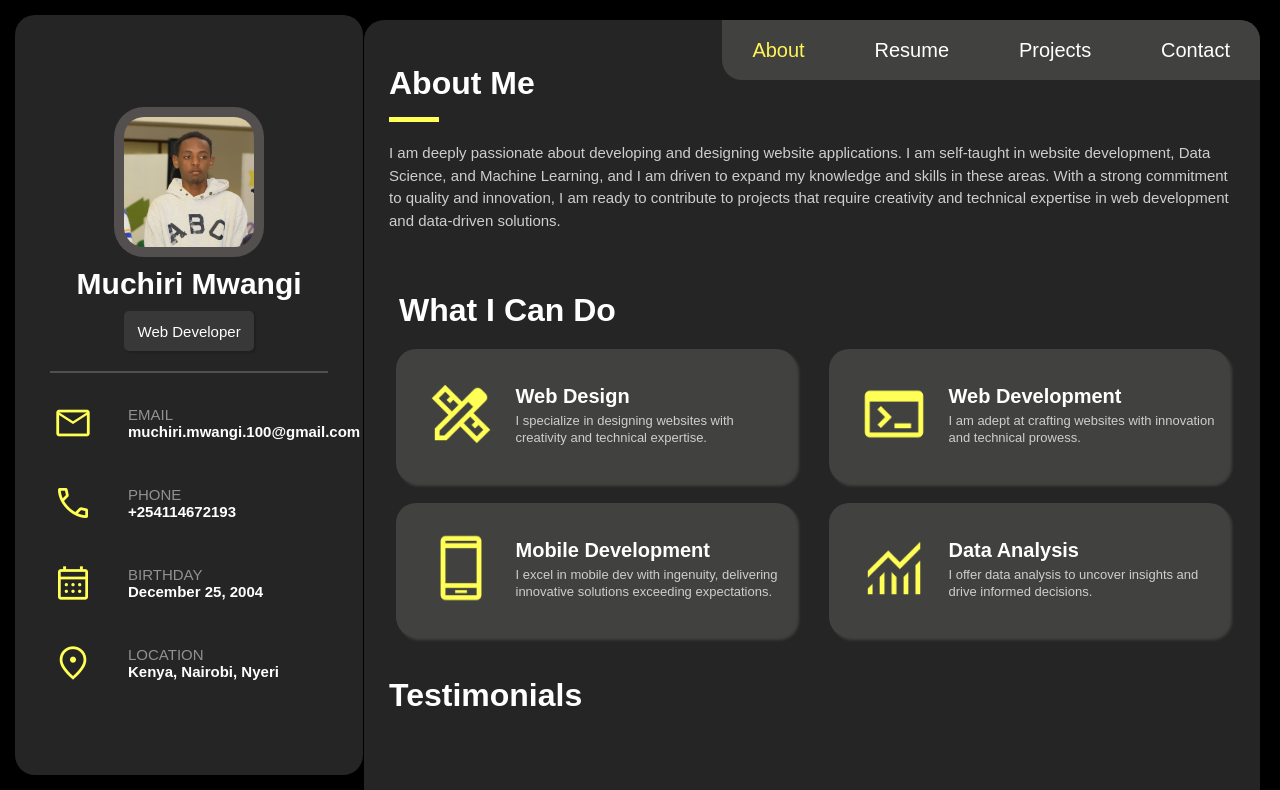
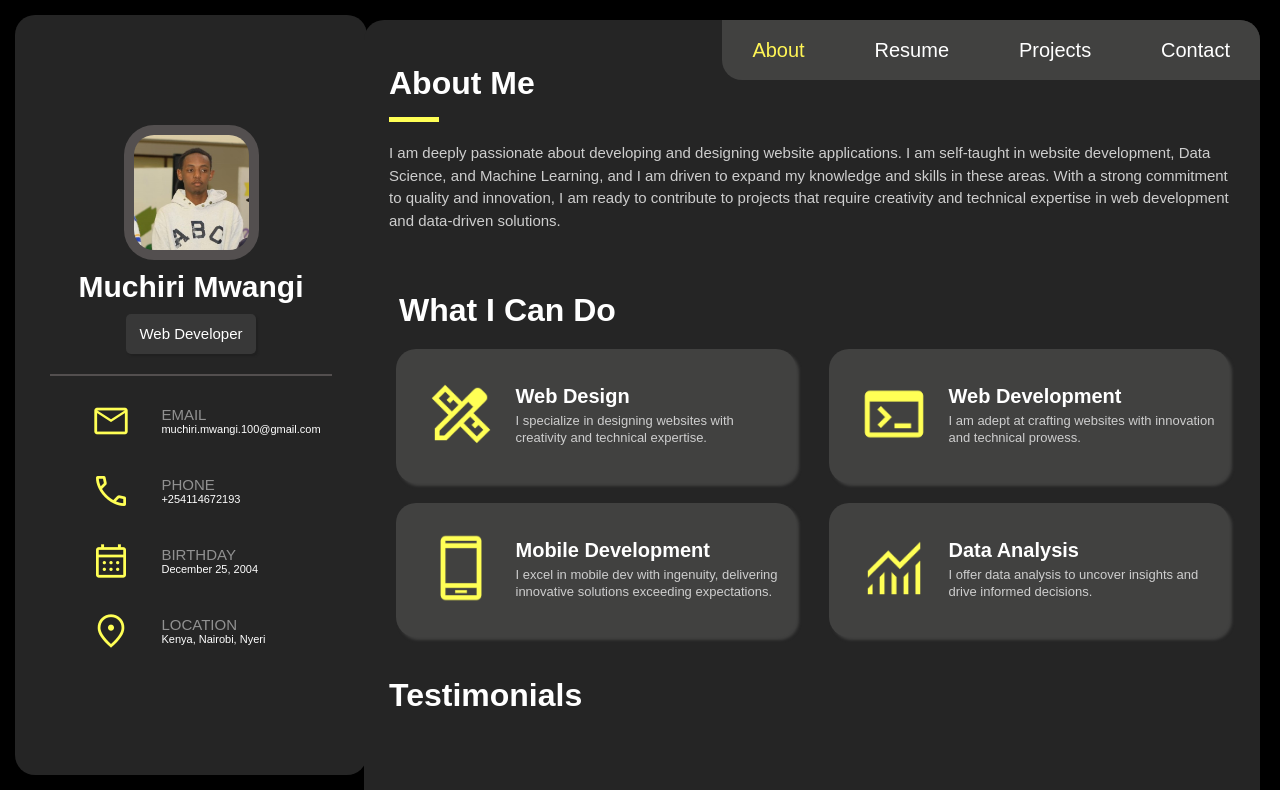
Before and after one commit to Eddy-Web93/my-portfolio-website, a React (Vite) app: page / in a window 1280 px wide. Shown: the top 790 px of the page. Built offline with nearby package versions, Linux system fonts and the light colour scheme; a web font is replaced by a local one.

Commit message:
first commit

```diff
--- a/src/Components/Card/Card.css
+++ b/src/Components/Card/Card.css
@@ -1,13 +1,13 @@
 #card{
     width: 100%;
-    height: 80px;
+    height: 70px;
     display: flex;
     padding: 3px;
     border-radius: 10px;
 }
 .icon-section{
-    margin: 15px;
-    padding: 20px;
+    margin: 12px;
+    padding: 18px;
     border-radius: 20px;
     display: flex;
     flex-direction: column;
@@ -30,8 +30,8 @@
     text-transform: uppercase;
 }
 .card-entails{
-    font-size: 15px;
-    font-weight: 700;
+    font-size: 11px;
+    font-weight: 500;
 }
 
 @media (max-width:1064px) {
--- a/src/Components/Personals/Personals.css
+++ b/src/Components/Personals/Personals.css
@@ -5,7 +5,7 @@
     left: 0;
     border-radius: 20px;
     max-width: 40em;
-    min-width: 20em;
+    min-width: 22em;
     height: 95vh;
     background: #252525;
     display: flex;
@@ -25,8 +25,8 @@
     flex-direction: column;
 }
 .image-container{
-    width: 150px;
-    height: 150px;
+    width: 135px;
+    height: 135px;
     padding: 10px;
     background: #534f4f;
     border-radius: 30px;
@@ -61,6 +61,9 @@
     background: #383838;
     box-shadow: 2px 2px 2px #202020;
     margin-bottom: 10px;
+}
+.personal-container{
+    padding-bottom: 20px;
 }
 .menu{
     display: none;
--- a/src/Components/Personals/Personals.jsx
+++ b/src/Components/Personals/Personals.jsx
@@ -31,7 +31,7 @@ const Personals = () => {
             <Card direct="" img={calendar} title="Birthday" entails="December 25, 2004"/>
             <Card direct="" img={location} title="location" entails="Kenya, Nairobi, Nyeri"/>
         </div>
-        <div className="menu"onClick={displayContainer}>
+        <div className="menu" onClick={displayContainer}>
             <img src={menu} alt="" className='menu-icon' />
         </div>
     </div>
```
